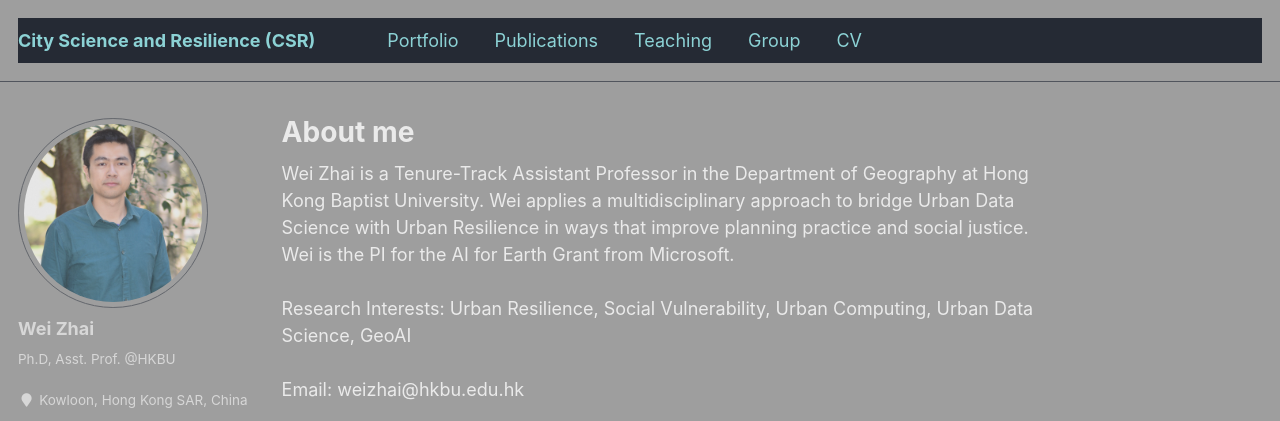
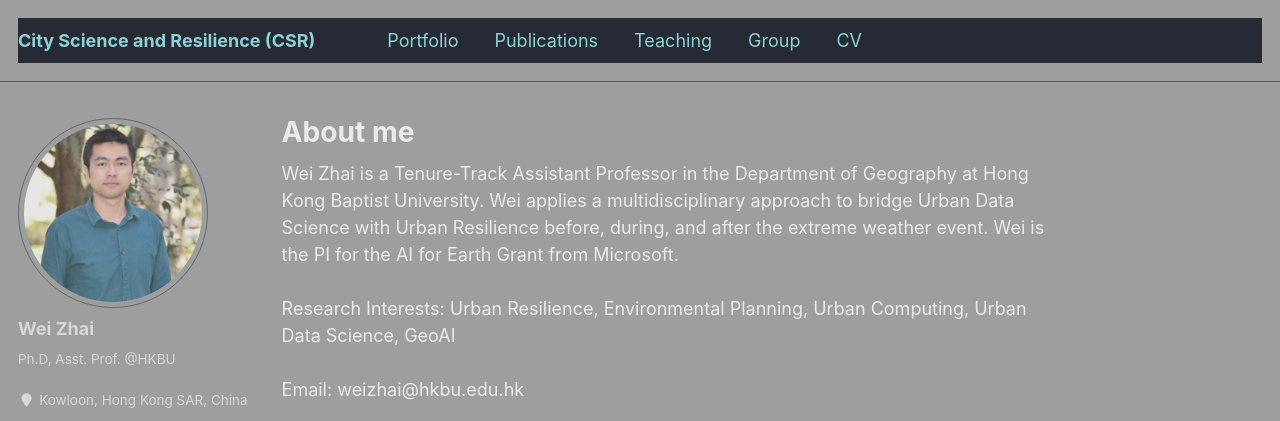
Before and after one commit to skywalkerzhai/weizhai.github.io, a Jekyll site: the page built from _pages/about.md, in a window 1280 px wide and 1267 px high. Shown: the top 421 px of the window. Built offline with Jekyll 4.4.1, drawn with Linux system fonts in a browser that asks for light colours; some web fonts are replaced.

Commit message:
Update about.md

```diff
--- a/_pages/about.md
+++ b/_pages/about.md
@@ -8,9 +8,9 @@ redirect_from:
   - /about.html
 ---
 
-Wei Zhai is a Tenure-Track Assistant Professor in the Department of Geography at Hong Kong Baptist University. Wei applies a multidisciplinary approach to bridge Urban Data Science with Urban Resilience in ways that improve planning practice and social justice. Wei is the PI for the AI for Earth Grant from Microsoft.
+Wei Zhai is a Tenure-Track Assistant Professor in the Department of Geography at Hong Kong Baptist University. Wei applies a multidisciplinary approach to bridge Urban Data Science with Urban Resilience before, during, and after the extreme weather event. Wei is the PI for the AI for Earth Grant from Microsoft.
 <br/><br/>
-Research Interests: Urban Resilience, Social Vulnerability, Urban Computing, Urban Data Science, GeoAI
+Research Interests: Urban Resilience, Environmental Planning, Urban Computing, Urban Data Science, GeoAI
 <br/><br/>
 Email: weizhai@hkbu.edu.hk
 
```
